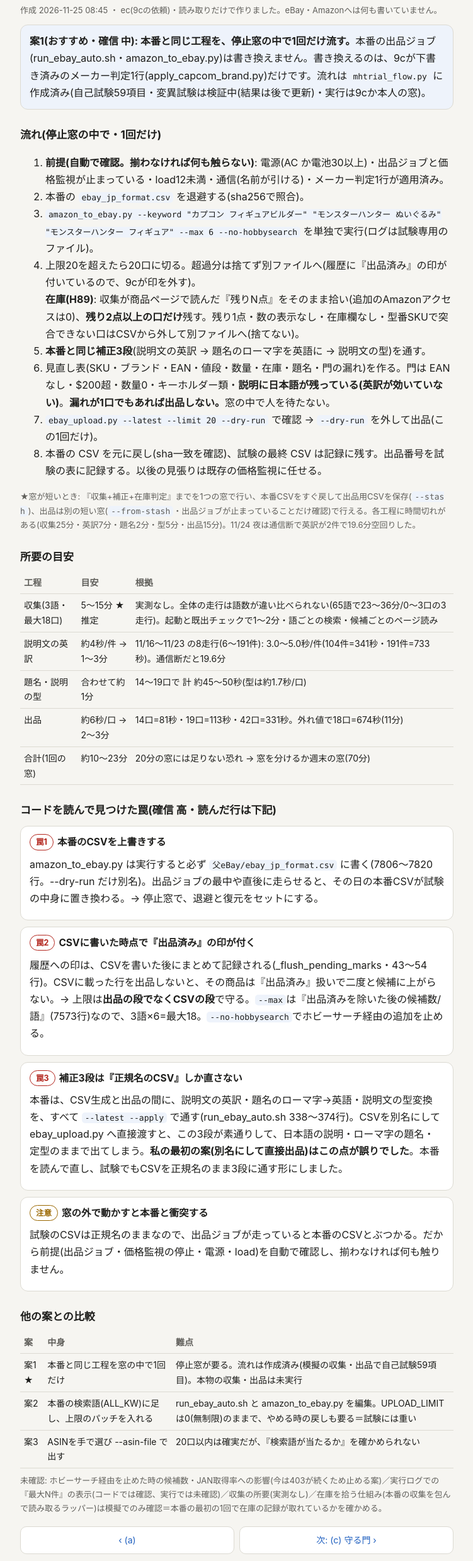
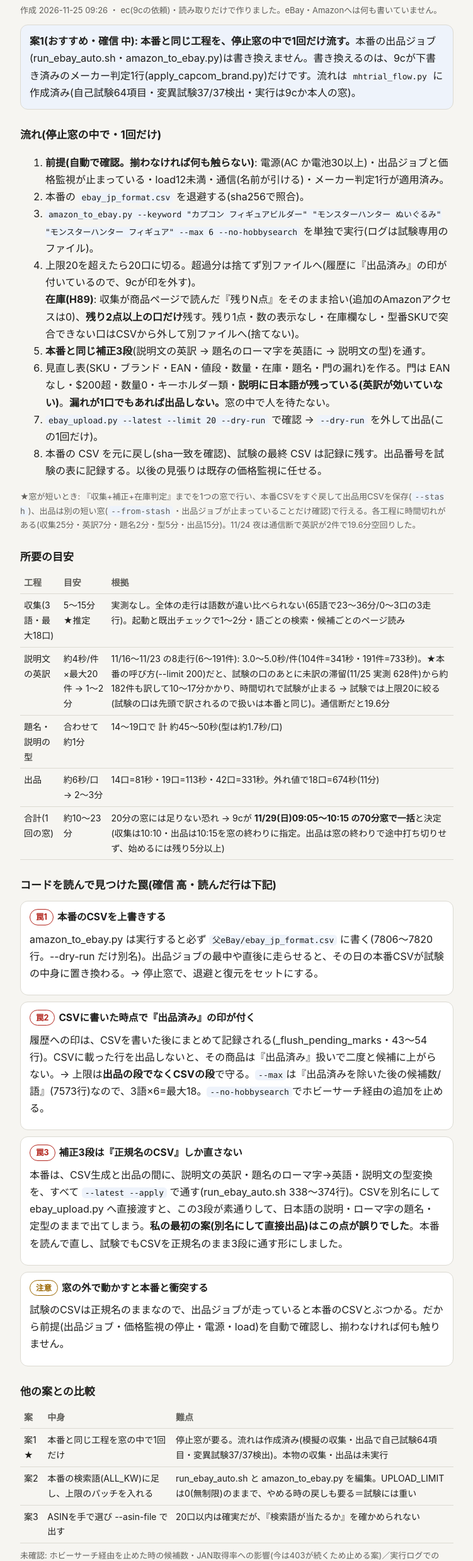
Before and after one commit to jinjinzeguangda-sys/jinjinzeguangda-sys.github.io, a plain HTML site: page p-e13832ea0cfcd4dfda964c03/b.html in a window 1280 px wide. Shown: the part 84-2562 px from the top of the page at 63% size, without its empty margins (264-1015 px from the left). Drawn offline with Linux system fonts and the light colour scheme.

Commit message:
モンハン試験案を追加(一覧+詳細)

```diff
--- a/p-e13832ea0cfcd4dfda964c03/b.html
+++ b/p-e13832ea0cfcd4dfda964c03/b.html
@@ -12,8 +12,8 @@ p{margin:8px 0}.meta{color:var(--sub);font-size:13px}a{color:var(--accent)}.back
 table{border-collapse:collapse;width:100%;font-size:14px}th,td{border-bottom:1px solid var(--line);padding:6px 6px;text-align:left;vertical-align:top}th{color:var(--sub);font-weight:600;white-space:nowrap}
 .n{font-variant-numeric:tabular-nums}.small{font-size:13px;color:var(--sub)}code{font:13px/1.5 ui-monospace,Menlo,monospace;background:var(--soft);padding:1px 5px;border-radius:5px;word-break:break-all}
 .nav{display:flex;gap:8px;flex-wrap:wrap;margin:18px 0 0}.nav a{flex:1 1 40%;text-align:center;border:1px solid var(--line);border-radius:10px;padding:9px 6px;text-decoration:none;background:var(--card);font-size:14px}</style></head><body><div class="wrap">
-<a class="back" href="index.html">‹ 一覧へ</a><h1>(b) 『最大20口』で止める仕組み</h1><p class="meta">作成 2026-11-25 08:45 ・ ec(9cの依頼)・読み取りだけで作りました。eBay・Amazonへは何も書いていません。</p>
-<div class="box"><b>案1(おすすめ・確信 中): 本番と同じ工程を、停止窓の中で1回だけ流す。</b>本番の出品ジョブ(run_ebay_auto.sh・amazon_to_ebay.py)は書き換えません。書き換えるのは、9cが下書き済みのメーカー判定1行(apply_capcom_brand.py)だけです。流れは <code>mhtrial_flow.py</code> に作成済み(自己試験59項目・変異試験は検証中(結果は後で更新)・実行は9cか本人の窓)。</div>
+<a class="back" href="index.html">‹ 一覧へ</a><h1>(b) 『最大20口』で止める仕組み</h1><p class="meta">作成 2026-11-25 09:26 ・ ec(9cの依頼)・読み取りだけで作りました。eBay・Amazonへは何も書いていません。</p>
+<div class="box"><b>案1(おすすめ・確信 中): 本番と同じ工程を、停止窓の中で1回だけ流す。</b>本番の出品ジョブ(run_ebay_auto.sh・amazon_to_ebay.py)は書き換えません。書き換えるのは、9cが下書き済みのメーカー判定1行(apply_capcom_brand.py)だけです。流れは <code>mhtrial_flow.py</code> に作成済み(自己試験64項目・変異試験37/37検出・実行は9cか本人の窓)。</div>
 <h2>流れ(停止窓の中で・1回だけ)</h2>
 <ol>
 <li><b>前提(自動で確認。揃わなければ何も触らない)</b>: 電源(AC か電池30以上)・出品ジョブと価格監視が止まっている・load12未満・通信(名前が引ける)・メーカー判定1行が適用済み。</li>
@@ -28,10 +28,10 @@ table{border-collapse:collapse;width:100%;font-size:14px}th,td{border-bottom:1px
 <h2>所要の目安</h2>
 <div class="tw"><table><tr><th>工程</th><th>目安</th><th>根拠</th></tr>
 <tr><td>収集(3語・最大18口)</td><td>5〜15分 ★推定</td><td>実測なし。全体の走行は語数が違い比べられない(65語で23〜36分/0〜3口の3走行)。起動と既出チェックで1〜2分・語ごとの検索・候補ごとのページ読み</td></tr>
-<tr><td>説明文の英訳</td><td>約4秒/件 → 1〜3分</td><td>11/16〜11/23 の8走行(6〜191件): 3.0〜5.0秒/件(104件=341秒・191件=733秒)。通信断だと19.6分</td></tr>
+<tr><td>説明文の英訳</td><td>約4秒/件×最大20件 → 1〜2分</td><td>11/16〜11/23 の8走行(6〜191件): 3.0〜5.0秒/件(104件=341秒・191件=733秒)。★本番の呼び方(--limit 200)だと、試験の口のあとに未訳の滞留(11/25 実測 628件)から約182件も訳して10〜17分かかり、時間切れで試験が止まる → 試験では上限20に絞る(試験の口は先頭で訳されるので扱いは本番と同じ)。通信断だと19.6分</td></tr>
 <tr><td>題名・説明の型</td><td>合わせて約1分</td><td>14〜19口で 計 約45〜50秒(型は約1.7秒/口)</td></tr>
 <tr><td>出品</td><td>約6秒/口 → 2〜3分</td><td>14口=81秒・19口=113秒・42口=331秒。外れ値で18口=674秒(11分)</td></tr>
-<tr><td>合計(1回の窓)</td><td>約10〜23分</td><td>20分の窓には足りない恐れ → 窓を分けるか週末の窓(70分)</td></tr></table></div>
+<tr><td>合計(1回の窓)</td><td>約10〜23分</td><td>20分の窓には足りない恐れ → 9cが <b>11/29(日)09:05〜10:15 の70分窓で一括</b>と決定(収集は10:10・出品は10:15を窓の終わりに指定。出品は窓の終わりで途中打ち切りせず、始めるには残り5分以上)</td></tr></table></div>
 <h2>コードを読んで見つけた罠(確信 高・読んだ行は下記)</h2>
 <div class="card"><h3><span class="tag ng">罠1</span>本番のCSVを上書きする</h3><p>amazon_to_ebay.py は実行すると必ず <code>父eBay/ebay_jp_format.csv</code> に書く(7806〜7820行。--dry-run だけ別名)。出品ジョブの最中や直後に走らせると、その日の本番CSVが試験の中身に置き換わる。→ 停止窓で、退避と復元をセットにする。</p></div>
 <div class="card"><h3><span class="tag ng">罠2</span>CSVに書いた時点で『出品済み』の印が付く</h3><p>履歴への印は、CSVを書いた後にまとめて記録される(_flush_pending_marks・43〜54行)。CSVに載った行を出品しないと、その商品は『出品済み』扱いで二度と候補に上がらない。→ 上限は<b>出品の段でなくCSVの段</b>で守る。<code>--max</code>は『出品済みを除いた後の候補数/語』(7573行)なので、3語×6=最大18。<code>--no-hobbysearch</code>でホビーサーチ経由の追加を止める。</p></div>
@@ -39,7 +39,7 @@ table{border-collapse:collapse;width:100%;font-size:14px}th,td{border-bottom:1px
 <div class="card"><h3><span class="tag wait">注意</span>窓の外で動かすと本番と衝突する</h3><p>試験のCSVは正規名のままなので、出品ジョブが走っていると本番のCSVとぶつかる。だから前提(出品ジョブ・価格監視の停止・電源・load)を自動で確認し、揃わなければ何も触りません。</p></div>
 <h2>他の案との比較</h2>
 <div class="tw"><table><tr><th>案</th><th>中身</th><th>難点</th></tr>
-<tr><td>案1 ★</td><td>本番と同じ工程を窓の中で1回だけ</td><td>停止窓が要る。流れは作成済み(模擬の収集・出品で自己試験59項目)。本物の収集・出品は未実行</td></tr>
+<tr><td>案1 ★</td><td>本番と同じ工程を窓の中で1回だけ</td><td>停止窓が要る。流れは作成済み(模擬の収集・出品で自己試験64項目・変異試験37/37検出)。本物の収集・出品は未実行</td></tr>
 <tr><td>案2</td><td>本番の検索語(ALL_KW)に足し、上限のパッチを入れる</td><td>run_ebay_auto.sh と amazon_to_ebay.py を編集。UPLOAD_LIMITは0(無制限)のままで、やめる時の戻しも要る＝試験には重い</td></tr>
 <tr><td>案3</td><td>ASINを手で選び --asin-file で出す</td><td>20口以内は確実だが、『検索語が当たるか』を確かめられない</td></tr></table></div>
 <p class="small">未確認: ホビーサーチ経由を止めた時の候補数・JAN取得率への影響(今は403が続くため止める案)／実行ログでの『最大N件』の表示(コードでは確認、実行では未確認)／収集の所要(実測なし)／在庫を拾う仕組み(本番の収集を包んで読み取るラッパー)は模擬でのみ確認＝本番の最初の1回で在庫の記録が取れているかを確かめる。</p>
```
Also changed, not shown: p-e13832ea0cfcd4dfda964c03/a.html (+1 -1 lines), p-e13832ea0cfcd4dfda964c03/c.html (+1 -1 lines), p-e13832ea0cfcd4dfda964c03/d.html (+1 -1 lines), p-e13832ea0cfcd4dfda964c03/e.html (+1 -1 lines), p-e13832ea0cfcd4dfda964c03/index.html (+2 -2 lines).
